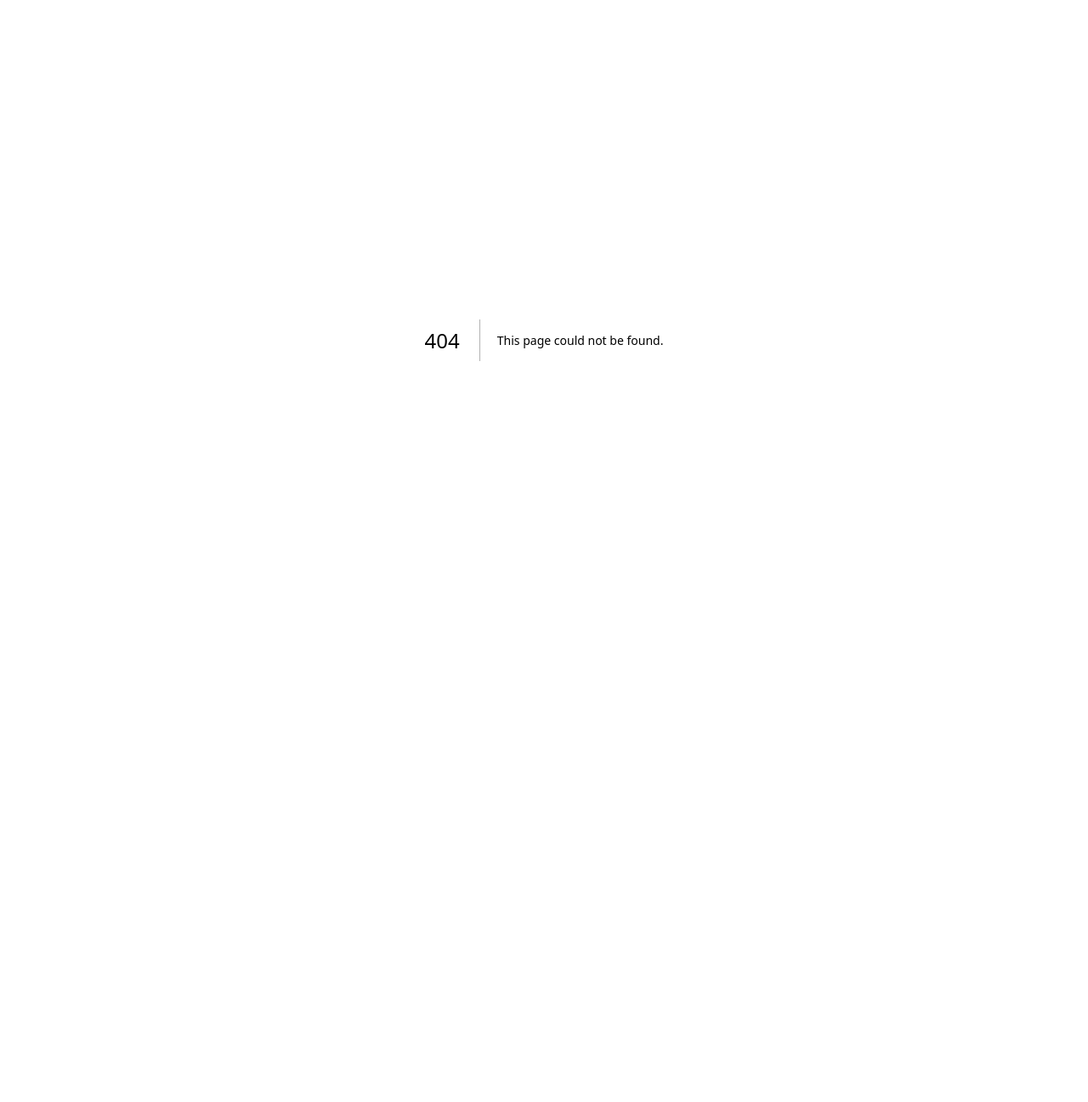
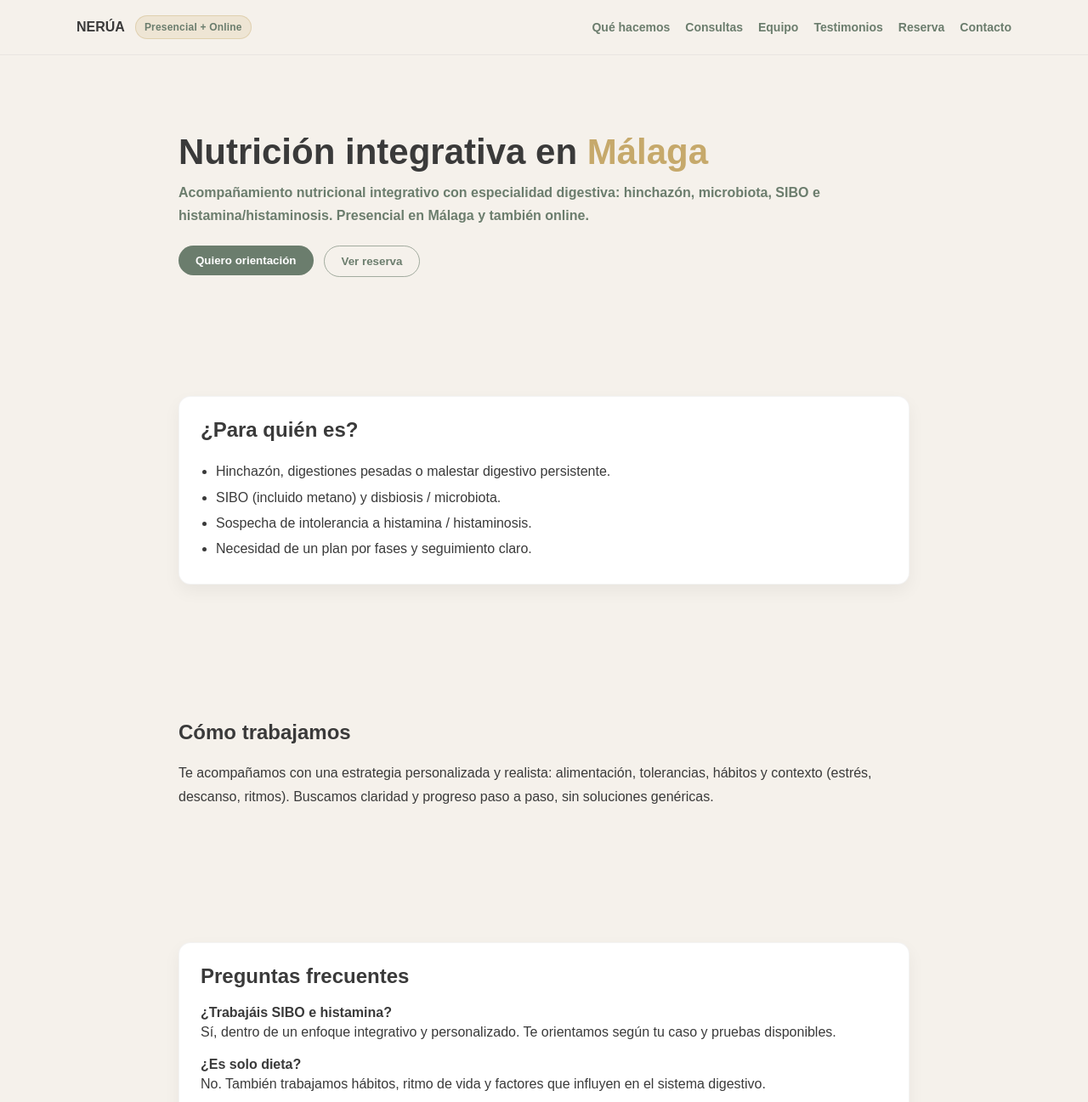
Before and after one commit to Centronerua/Nerua-web, a Next.js app: page /nutricion-integrativa-malaga in a window 1280 px wide. Before the commit this address had no page. Shown: the top 1297 px of the page at 85% size. Before the commit the page ends 800 px from the top, so only its background shows below. Built offline with nearby package versions, Linux system fonts and the light colour scheme.

Commit message:
Create page.js

```diff
--- /dev/null
+++ b/app/nutricion-integrativa-malaga/page.js
@@ -0,0 +1,138 @@
+import SiteHeader from "../components/SiteHeader";
+
+export const metadata = {
+  title: "Nutrición integrativa en Málaga (presencial y online) | Centro NERÚA",
+  description:
+    "Nutrición integrativa en Málaga con enfoque digestivo, microbiota, SIBO e histamina/histaminosis. Acompañamiento personalizado. Presencial y online.",
+};
+
+export default function Page() {
+  const whatsappLink =
+    "https://wa.me/34637541937?text=Hola%2C%20me%20gustar%C3%ADa%20informaci%C3%B3n%20sobre%20nutrici%C3%B3n%20integrativa%20(enfoque%20digestivo%2C%20SIBO%2C%20histamina)%20en%20Centro%20NER%C3%9AA.";
+
+  const section = { maxWidth: "900px", margin: "auto", padding: "70px 20px" };
+  const card = {
+    background: "white",
+    padding: "25px",
+    borderRadius: "14px",
+    boxShadow: "0 8px 20px rgba(0,0,0,0.05)",
+    border: "1px solid rgba(58,58,58,0.06)",
+  };
+  const btn = {
+    background: "#6B7D6D",
+    color: "white",
+    padding: "10px 20px",
+    borderRadius: "22px",
+    border: "none",
+    cursor: "pointer",
+    fontWeight: 600,
+  };
+  const btnGhost = {
+    background: "transparent",
+    color: "#6B7D6D",
+    padding: "10px 20px",
+    borderRadius: "22px",
+    border: "1px solid rgba(107,125,109,0.6)",
+    cursor: "pointer",
+    fontWeight: 600,
+  };
+
+  return (
+    <main
+      style={{
+        fontFamily: "Montserrat, sans-serif",
+        background: "#F5F1EB",
+        color: "#3A3A3A",
+        minHeight: "100vh",
+      }}
+    >
+      <SiteHeader badgeText="Presencial + Online" />
+
+      <section style={{ ...section, paddingTop: "90px" }}>
+        <h1 style={{ fontSize: "42px", marginTop: 0, marginBottom: 10 }}>
+          Nutrición integrativa en <span style={{ color: "#C6A96B" }}>Málaga</span>
+        </h1>
+
+        <p
+          style={{
+            color: "#6B7D6D",
+            fontWeight: 600,
+            marginTop: 0,
+            lineHeight: 1.7,
+            maxWidth: 820,
+          }}
+        >
+          Acompañamiento nutricional integrativo con especialidad digestiva: hinchazón, microbiota, SIBO e histamina/histaminosis.
+          Presencial en Málaga y también online.
+        </p>
+
+        <div style={{ marginTop: 22, display: "flex", gap: 12, flexWrap: "wrap" }}>
+          <a href={whatsappLink} target="_blank" rel="noreferrer" style={{ textDecoration: "none" }}>
+            <button style={btn}>Quiero orientación</button>
+          </a>
+          <a href="/#reserva" style={{ textDecoration: "none" }}>
+            <button style={btnGhost}>Ver reserva</button>
+          </a>
+        </div>
+      </section>
+
+      <section style={section}>
+        <div style={card}>
+          <h2 style={{ marginTop: 0 }}>¿Para quién es?</h2>
+          <ul style={{ margin: 0, paddingLeft: 18, lineHeight: 1.9 }}>
+            <li>Hinchazón, digestiones pesadas o malestar digestivo persistente.</li>
+            <li>SIBO (incluido metano) y disbiosis / microbiota.</li>
+            <li>Sospecha de intolerancia a histamina / histaminosis.</li>
+            <li>Necesidad de un plan por fases y seguimiento claro.</li>
+          </ul>
+        </div>
+      </section>
+
+      <section style={section}>
+        <h2>Cómo trabajamos</h2>
+        <p style={{ lineHeight: 1.8, maxWidth: 820 }}>
+          Te acompañamos con una estrategia personalizada y realista: alimentación, tolerancias, hábitos y contexto (estrés, descanso, ritmos).
+          Buscamos claridad y progreso paso a paso, sin soluciones genéricas.
+        </p>
+      </section>
+
+      <section style={section}>
+        <div style={card}>
+          <h2 style={{ marginTop: 0 }}>Preguntas frecuentes</h2>
+
+          <div style={{ display: "grid", gap: 14 }}>
+            <div>
+              <strong>¿Trabajáis SIBO e histamina?</strong>
+              <div style={{ lineHeight: 1.8 }}>
+                Sí, dentro de un enfoque integrativo y personalizado. Te orientamos según tu caso y pruebas disponibles.
+              </div>
+            </div>
+
+            <div>
+              <strong>¿Es solo dieta?</strong>
+              <div style={{ lineHeight: 1.8 }}>
+                No. También trabajamos hábitos, ritmo de vida y factores que influyen en el sistema digestivo.
+              </div>
+            </div>
+
+            <div>
+              <strong>¿Online funciona?</strong>
+              <div style={{ lineHeight: 1.8 }}>
+                Sí, en muchos casos. Lo importante es el plan, el seguimiento y la continuidad.
+              </div>
+            </div>
+          </div>
+
+          <div style={{ marginTop: 18, display: "flex", gap: 12, flexWrap: "wrap" }}>
+            <a href={whatsappLink} target="_blank" rel="noreferrer" style={{ textDecoration: "none" }}>
+              <button style={btn}>Escríbenos</button>
+            </a>
+            <a href="/" style={{ textDecoration: "none" }}>
+              <button style={btnGhost}>Volver a la web</button>
+            </a>
+          </div>
+        </div>
+      </section>
+    </main>
+  );
+}
```
